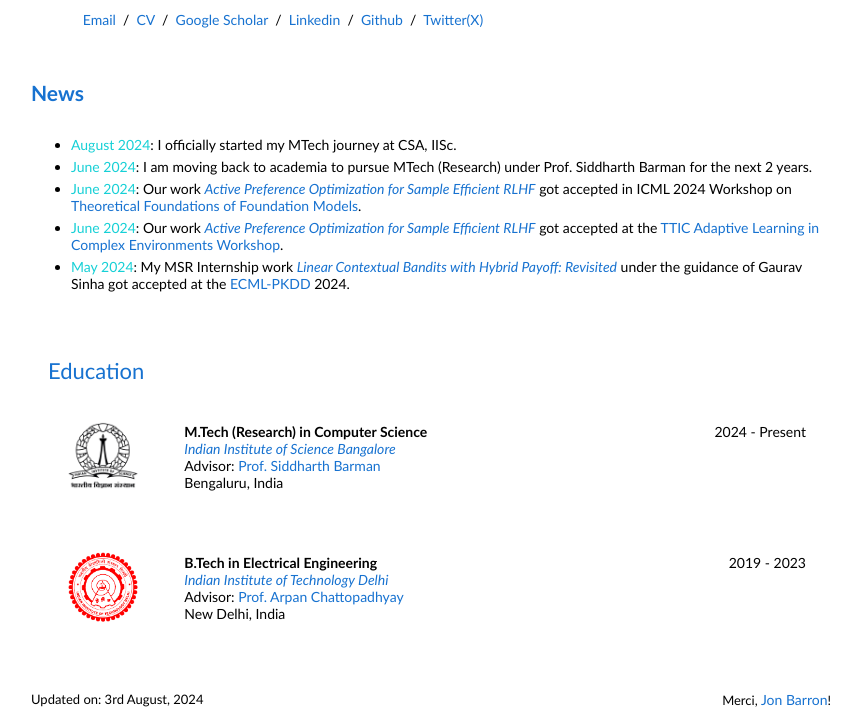
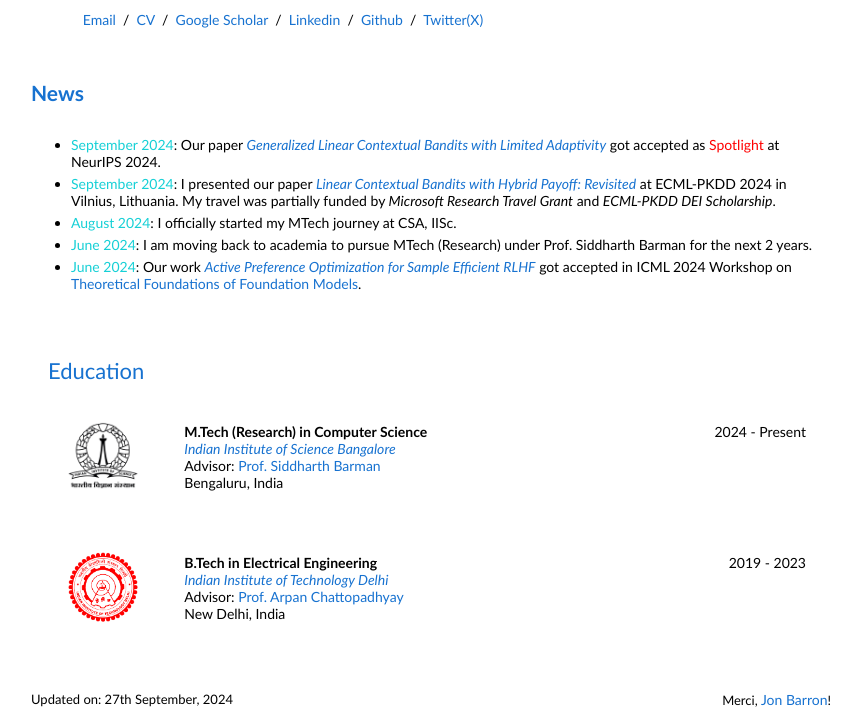
Before and after one commit to nirjhar-das/nirjhar-das.github.io, a plain HTML site: page index.html in a window 1280 px wide. Shown: the part 393-1121 px from the top of the page, without its empty margins (209-1070 px from the left). Drawn offline with nearby package versions, Linux system fonts and the light colour scheme; some packages are replaced by stand-ins of ours.

Commit message:
neurips update

```diff
--- a/index.html
+++ b/index.html
@@ -118,6 +118,8 @@
 			<p>
             <div style="width:100%;overflow-y:scroll; height:170px;">
                 <ul id="news">
+					<li><span style="color:rgb(22, 208, 214)">September 2024</span>: Our paper <a href="https://arxiv.org/abs/2404.06831" target="_blank"><i>Generalized Linear Contextual Bandits with Limited Adaptivity</i></a> got accepted as <span style="color:red">Spotlight</span> at NeurIPS 2024.</li>
+					<li><span style="color:rgb(22, 208, 214)">September 2024</span>: I presented our paper <a href="http://arxiv.org/abs/2406.10131" target="_blank"> <i>Linear Contextual Bandits with Hybrid Payoff: Revisited</i></a> at ECML-PKDD 2024 in Vilnius, Lithuania. My travel was partially funded by <i>Microsoft Research Travel Grant</i> and <i>ECML-PKDD DEI Scholarship</i>.</li>
 					<li><span style="color:rgb(22, 208, 214)">August 2024</span>: I officially started my MTech journey at CSA, IISc.</li>
 					<li><span style="color:rgb(22, 208, 214)">June 2024</span>: I am moving back to academia to pursue MTech (Research) under Prof. Siddharth Barman for the next 2 years.</li>
 					<li><span style="color:rgb(22, 208, 214)">June 2024</span>: Our work <a href="https://arxiv.org/abs/2402.10500" target="_blank"><i>Active Preference Optimization for Sample Efficient RLHF</i></a> got accepted in ICML 2024 Workshop on <a href="https://sites.google.com/view/tf2m/home">Theoretical Foundations of Foundation Models</a>.</li>
@@ -180,7 +182,7 @@
             <td style="padding:0px">
               <br>
               <p style="text-align:left;font-size:small;">
-                  Updated on: 3rd August, 2024
+                  Updated on: 27th September, 2024
 
               <span style="float:right;">
                 Merci, <a href="https://jonbarron.info/" target="_blank">Jon Barron</a>!
```
Also changed, not shown: pubs.html (+1 -1 lines), 1 other file.
